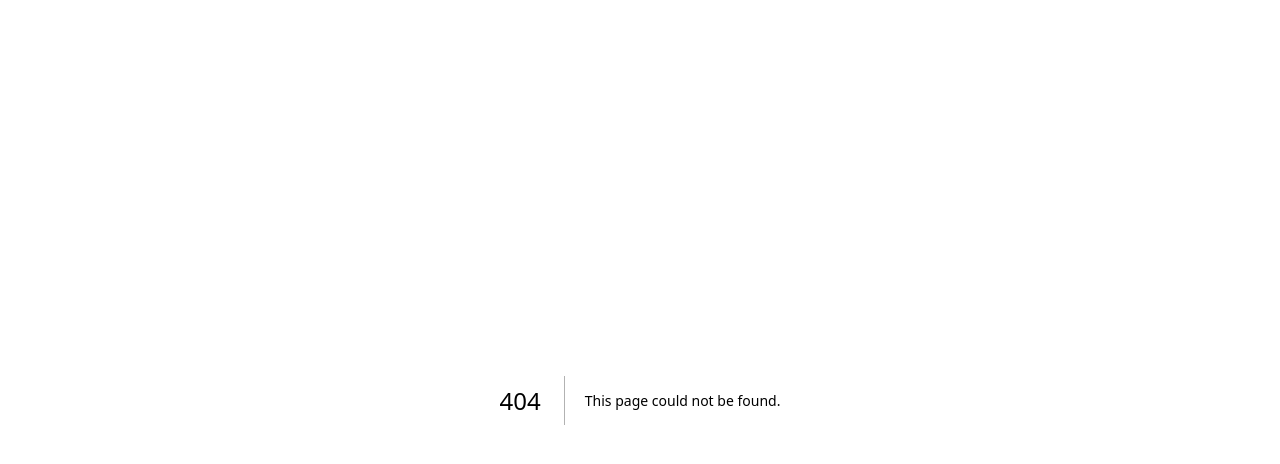
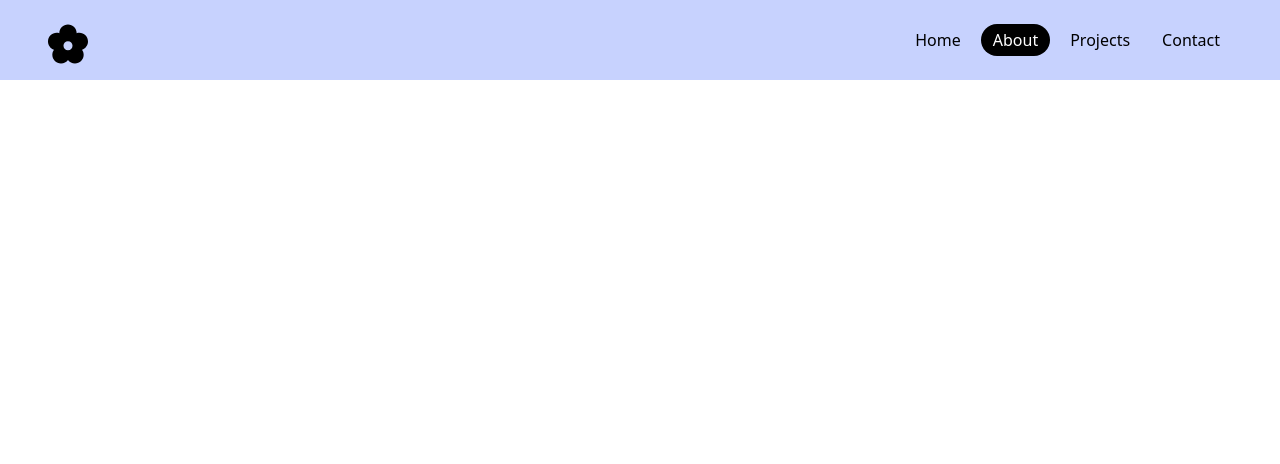
Before and after one commit to june7001/portfolio, a Next.js app: page /about in a window 1280 px wide. Before the commit this address had no page. Shown: the top 464 px of the page. Built offline with nearby package versions, Linux system fonts and the light colour scheme.

Commit message:
prettier navbar1.0

```diff
--- /dev/null
+++ b/components/Flower.js
@@ -0,0 +1,19 @@
+export function Flower(props) {
+  return (
+    <svg
+      width="40"
+      height="40"
+      viewBox="0 0 512 512"
+      fill="black"
+      xmlns="http://www.w3.org/2000/svg"
+      {...props}
+    >
+      <g>
+        <path
+          class="st0"
+          d="M512,223.537c0-61.46-49.773-111.264-111.264-111.264c-11.768,0-22.922,2.31-33.496,5.644   C366.948,56.657,317.346,7.084,255.985,7.084c-61.32,0-110.993,49.573-111.224,110.833c-10.573-3.334-21.728-5.644-33.496-5.644   C49.774,112.273,0,162.077,0,223.537c0,49.241,32.171,90.479,76.533,105.12c-13.294,18.354-21.276,40.656-21.276,64.985   c0,61.46,49.773,111.274,111.254,111.274c36.86,0,69.222-18.043,89.475-45.646c20.283,27.603,52.645,45.646,89.465,45.646   c61.521,0,111.264-49.813,111.264-111.274c0-24.329-7.993-46.631-21.246-64.985C479.829,314.017,512,272.779,512,223.537z    M255.985,337.433c-31.971,0-57.927-25.916-57.927-57.887c0-31.981,25.956-57.897,57.927-57.897c32,0,57.926,25.916,57.926,57.897   C313.912,311.517,287.986,337.433,255.985,337.433z"
+        />
+      </g>
+    </svg>
+  );
+}
--- /dev/null
+++ b/components/NavLink.js
@@ -0,0 +1,21 @@
+import Link from "next/link";
+import { usePathname } from "next/navigation";
+
+export function NavLink({ href, name }) {
+  const pathname = usePathname();
+
+  const active = pathname === href;
+  return (
+    <li>
+      <Link
+        href={href}
+        className={
+          "flex flex-row items-center font-medium px-3 py-1" +
+          (active ? " bg-black text-white rounded-full" : "")
+        }
+      >
+        {name}
+      </Link>
+    </li>
+  );
+}
--- /dev/null
+++ b/components/Navbar.js
@@ -0,0 +1,19 @@
+import Link from "next/link";
+import { NavLink } from "./NavLink";
+import { Flower } from "./Flower";
+
+export function Navbar() {
+  return (
+    <nav className="flex justify-between bg-indigo-200 px-12 pt-6 pb-4">
+      <Link href="/">
+        <Flower />
+      </Link>
+      <ul className="flex flex-wrap flex-row space-x-2 justify-center">
+        <NavLink href="/" name="Home" />
+        <NavLink href="/about" name="About" />
+        <NavLink href="/projects" name="Projects" />
+        <NavLink href="/contact" name="Contact" />
+      </ul>
+    </nav>
+  );
+}
--- a/pages/_app.js
+++ b/pages/_app.js
@@ -1,5 +1,11 @@
-import '@/styles/globals.css'
+import { Navbar } from "@/components/Navbar";
+import "@/styles/globals.css";
 
 export default function App({ Component, pageProps }) {
-  return <Component {...pageProps} />
+  return (
+    <>
+      <Navbar />
+      <Component {...pageProps} />
+    </>
+  );
 }
--- a/pages/_document.js
+++ b/pages/_document.js
@@ -1,5 +1,5 @@
-import { Html, Head, Main, NextScript } from 'next/document'
-
+import { Html, Head, Main, NextScript } from "next/document";
+import { Navbar } from "@/components/Navbar";
 export default function Document() {
   return (
     <Html lang="en">
@@ -9,5 +9,5 @@ export default function Document() {
         <NextScript />
       </body>
     </Html>
-  )
+  );
 }
--- /dev/null
+++ b/pages/about.js
@@ -0,0 +1,3 @@
+export default function About() {
+  return <div></div>;
+}
--- a/pages/index.js
+++ b/pages/index.js
@@ -1,118 +1,13 @@
-import Image from 'next/image'
-import { Inter } from 'next/font/google'
+// pages/index.js
+import Image from "next/image";
+import { Inter } from "next/font/google";
 
-const inter = Inter({ subsets: ['latin'] })
+const inter = Inter({ subsets: ["latin"] });
 
 export default function Home() {
   return (
     <main
       className={`flex min-h-screen flex-col items-center justify-between p-24 ${inter.className}`}
-    >
-      <div className="z-10 w-full max-w-5xl items-center justify-between font-mono text-sm lg:flex">
-        <p className="fixed left-0 top-0 flex w-full justify-center border-b border-gray-300 bg-gradient-to-b from-zinc-200 pb-6 pt-8 backdrop-blur-2xl dark:border-neutral-800 dark:bg-zinc-800/30 dark:from-inherit lg:static lg:w-auto lg:rounded-xl lg:border lg:bg-gray-200 lg:p-4 lg:dark:bg-zinc-800/30">
-          Get started by editing&nbsp;
-          <code className="font-mono font-bold">pages/index.js</code>
-        </p>
-        <div className="fixed bottom-0 left-0 flex h-48 w-full items-end justify-center bg-gradient-to-t from-white via-white dark:from-black dark:via-black lg:static lg:h-auto lg:w-auto lg:bg-none">
-          <a
-            className="pointer-events-none flex place-items-center gap-2 p-8 lg:pointer-events-auto lg:p-0"
-            href="https://vercel.com?utm_source=create-next-app&utm_medium=default-template-tw&utm_campaign=create-next-app"
-            target="_blank"
-            rel="noopener noreferrer"
-          >
-            By{' '}
-            <Image
-              src="/vercel.svg"
-              alt="Vercel Logo"
-              className="dark:invert"
-              width={100}
-              height={24}
-              priority
-            />
-          </a>
-        </div>
-      </div>
-
-      <div className="relative flex place-items-center before:absolute before:h-[300px] before:w-[480px] before:-translate-x-1/2 before:rounded-full before:bg-gradient-radial before:from-white before:to-transparent before:blur-2xl before:content-[''] after:absolute after:-z-20 after:h-[180px] after:w-[240px] after:translate-x-1/3 after:bg-gradient-conic after:from-sky-200 after:via-blue-200 after:blur-2xl after:content-[''] before:dark:bg-gradient-to-br before:dark:from-transparent before:dark:to-blue-700/10 after:dark:from-sky-900 after:dark:via-[#0141ff]/40 before:lg:h-[360px]">
-        <Image
-          className="relative dark:drop-shadow-[0_0_0.3rem_#ffffff70] dark:invert"
-          src="/next.svg"
-          alt="Next.js Logo"
-          width={180}
-          height={37}
-          priority
-        />
-      </div>
-
-      <div className="mb-32 grid text-center lg:mb-0 lg:grid-cols-4 lg:text-left">
-        <a
-          href="https://nextjs.org/docs?utm_source=create-next-app&utm_medium=default-template-tw&utm_campaign=create-next-app"
-          className="group rounded-lg border border-transparent px-5 py-4 transition-colors hover:border-gray-300 hover:bg-gray-100 hover:dark:border-neutral-700 hover:dark:bg-neutral-800/30"
-          target="_blank"
-          rel="noopener noreferrer"
-        >
-          <h2 className={`mb-3 text-2xl font-semibold`}>
-            Docs{' '}
-            <span className="inline-block transition-transform group-hover:translate-x-1 motion-reduce:transform-none">
-              -&gt;
-            </span>
-          </h2>
-          <p className={`m-0 max-w-[30ch] text-sm opacity-50`}>
-            Find in-depth information about Next.js features and API.
-          </p>
-        </a>
-
-        <a
-          href="https://nextjs.org/learn?utm_source=create-next-app&utm_medium=default-template-tw&utm_campaign=create-next-app"
-          className="group rounded-lg border border-transparent px-5 py-4 transition-colors hover:border-gray-300 hover:bg-gray-100 hover:dark:border-neutral-700 hover:dark:bg-neutral-800/30"
-          target="_blank"
-          rel="noopener noreferrer"
-        >
-          <h2 className={`mb-3 text-2xl font-semibold`}>
-            Learn{' '}
-            <span className="inline-block transition-transform group-hover:translate-x-1 motion-reduce:transform-none">
-              -&gt;
-            </span>
-          </h2>
-          <p className={`m-0 max-w-[30ch] text-sm opacity-50`}>
-            Learn about Next.js in an interactive course with&nbsp;quizzes!
-          </p>
-        </a>
-
-        <a
-          href="https://vercel.com/templates?framework=next.js&utm_source=create-next-app&utm_medium=default-template-tw&utm_campaign=create-next-app"
-          className="group rounded-lg border border-transparent px-5 py-4 transition-colors hover:border-gray-300 hover:bg-gray-100 hover:dark:border-neutral-700 hover:dark:bg-neutral-800/30"
-          target="_blank"
-          rel="noopener noreferrer"
-        >
-          <h2 className={`mb-3 text-2xl font-semibold`}>
-            Templates{' '}
-            <span className="inline-block transition-transform group-hover:translate-x-1 motion-reduce:transform-none">
-              -&gt;
-            </span>
-          </h2>
-          <p className={`m-0 max-w-[30ch] text-sm opacity-50`}>
-            Discover and deploy boilerplate example Next.js&nbsp;projects.
-          </p>
-        </a>
-
-        <a
-          href="https://vercel.com/new?utm_source=create-next-app&utm_medium=default-template-tw&utm_campaign=create-next-app"
-          className="group rounded-lg border border-transparent px-5 py-4 transition-colors hover:border-gray-300 hover:bg-gray-100 hover:dark:border-neutral-700 hover:dark:bg-neutral-800/30"
-          target="_blank"
-          rel="noopener noreferrer"
-        >
-          <h2 className={`mb-3 text-2xl font-semibold`}>
-            Deploy{' '}
-            <span className="inline-block transition-transform group-hover:translate-x-1 motion-reduce:transform-none">
-              -&gt;
-            </span>
-          </h2>
-          <p className={`m-0 max-w-[30ch] text-sm opacity-50`}>
-            Instantly deploy your Next.js site to a shareable URL with Vercel.
-          </p>
-        </a>
-      </div>
-    </main>
-  )
+    ></main>
+  );
 }
--- a/styles/globals.css
+++ b/styles/globals.css
@@ -1,27 +1,3 @@
 @tailwind base;
 @tailwind components;
 @tailwind utilities;
-
-:root {
-  --foreground-rgb: 0, 0, 0;
-  --background-start-rgb: 214, 219, 220;
-  --background-end-rgb: 255, 255, 255;
-}
-
-@media (prefers-color-scheme: dark) {
-  :root {
-    --foreground-rgb: 255, 255, 255;
-    --background-start-rgb: 0, 0, 0;
-    --background-end-rgb: 0, 0, 0;
-  }
-}
-
-body {
-  color: rgb(var(--foreground-rgb));
-  background: linear-gradient(
-      to bottom,
-      transparent,
-      rgb(var(--background-end-rgb))
-    )
-    rgb(var(--background-start-rgb));
-}
```
Also changed, not shown: package.json (+9 -4 lines), .eslintrc.json, 1 other file (tests, documents, lock files or other folders).
